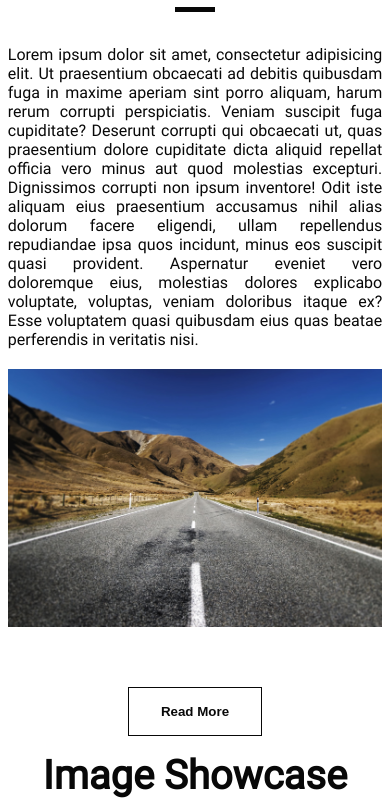
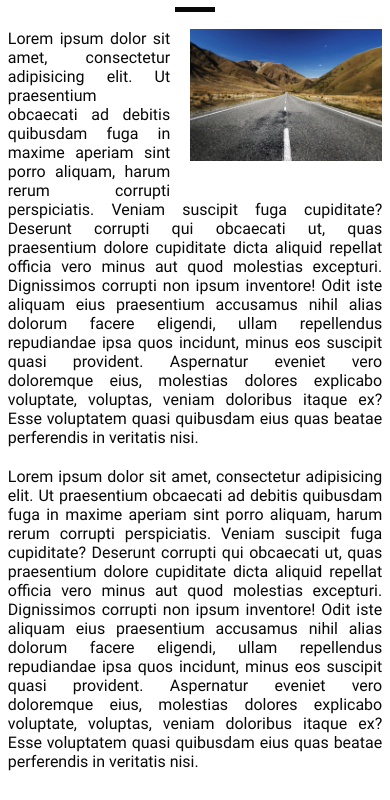
Before and after one commit to NeeRaj-2401/TASK-WeDevelopTech, a plain HTML site: page index.html in a window 390 px wide. Shown: the part 519-1319 px from the top of the page. Drawn offline with Linux system fonts and the light colour scheme.

Commit message:
[fix] main container

```diff
--- a/index.html
+++ b/index.html
@@ -47,8 +47,11 @@
             <div class="main-container-content">
                 <h1 class="container-headings">Welcome to Dummy!</h1>
                 <div class="content-container">
+                    <div>
 
-                    <div class="article-content">
+                        <img src="./images/intro-image.jpg" alt="Main Image">
+                    </div>
+
                     <p>Lorem ipsum dolor sit amet, consectetur adipisicing elit. Ut praesentium obcaecati ad debitis
                         quibusdam fuga in maxime aperiam sint porro aliquam, harum rerum corrupti perspiciatis.
                         Veniam suscipit fuga cupiditate? Deserunt corrupti qui obcaecati ut, quas praesentium dolore
@@ -58,8 +61,16 @@
                         suscipit quasi provident. Aspernatur eveniet vero doloremque eius, molestias dolores
                         explicabo voluptate, voluptas, veniam doloribus itaque ex? Esse voluptatem quasi quibusdam
                         eius quas beatae perferendis in veritatis nisi.</p>
-                    </div>
-                    <img src="./images/intro-image.jpg" alt="Main Image" class="article-image">
+                    <p>Lorem ipsum dolor sit amet, consectetur adipisicing elit. Ut praesentium obcaecati ad debitis
+                        quibusdam fuga in maxime aperiam sint porro aliquam, harum rerum corrupti perspiciatis.
+                        Veniam suscipit fuga cupiditate? Deserunt corrupti qui obcaecati ut, quas praesentium dolore
+                        cupiditate dicta aliquid repellat officia vero minus aut quod molestias excepturi.
+                        Dignissimos corrupti non ipsum inventore! Odit iste aliquam eius praesentium accusamus nihil
+                        alias dolorum facere eligendi, ullam repellendus repudiandae ipsa quos incidunt, minus eos
+                        suscipit quasi provident. Aspernatur eveniet vero doloremque eius, molestias dolores
+                        explicabo voluptate, voluptas, veniam doloribus itaque ex? Esse voluptatem quasi quibusdam
+                        eius quas beatae perferendis in veritatis nisi.</p>
+
 
                 </div>
                 <button class="read-more">Read More</button>
--- a/style.css
+++ b/style.css
@@ -1,16 +1,16 @@
 @font-face {
     font-family: 'Roboto Bold';
-    src: url('../fonts/Roboto-Bold.ttf') format('truetype');
+    src: url('./fonts/Roboto-Bold.ttf') format('truetype');
 }
 
 @font-face {
     font-family: 'Roboto Medium';
-    src: url('../fonts/Roboto-Medium.ttf') format('truetype');
+    src: url('./fonts/Roboto-Medium.ttf') format('truetype');
 }
 
 @font-face {
     font-family: 'Roboto Regular';
-    src: url('../fonts/Roboto-Regular.ttf') format('truetype');
+    src: url('./fonts/Roboto-Regular.ttf') format('truetype');
 }
 
 /* Reset default browser styles */
@@ -131,24 +131,17 @@ body::-webkit-scrollbar {
 }
 
 .content-container {
-    display: flex;
-    align-items: flex-start;
     margin-bottom: 2.5rem;
 }
 
-.article-image {
-    flex: 1;
+.content-container img {
+    float: right;
     max-width: 18.75rem;
     height: auto;
-    margin-right: 1.25rem;
+    margin-left: 1.25rem;
+    margin-bottom: 1.25rem;
 }
-
-.article-content {
-    flex: 2;
-    margin-top: 1rem;
-}
-
-.article-content p {
+.content-container p {
     margin-bottom: 1.25rem;
     font-size: 1rem;
     text-align: justify;
@@ -288,19 +281,11 @@ button {
     }
 
     /* main container */
-
-    .content-container {
-        flex-direction: column;
-    }
-
     .container-headings {
         font-size: 2.5rem;
     }
-
-    .article-image {
-        margin-right: 0;
-        margin-bottom: 1.25rem;
-        max-width: 100%;
+    .content-container img{
+        max-width: 16rem;
     }
 
     .images-container {
@@ -351,7 +336,7 @@ button {
     }
 
     .content-container img {
-        max-width: 100%;
+        max-width: 12rem;
     }
 
     .images-container {
@@ -362,8 +347,8 @@ button {
 
     .circular-image {
         margin: 0.5rem 1rem;
-        width: 10rem;
-        height: 10rem;
+        width: 9.7rem;
+        height: 9.7rem;
     }
 
     .main-images-container {
```
Lines whose indentation alone changed are shown as unchanged.
